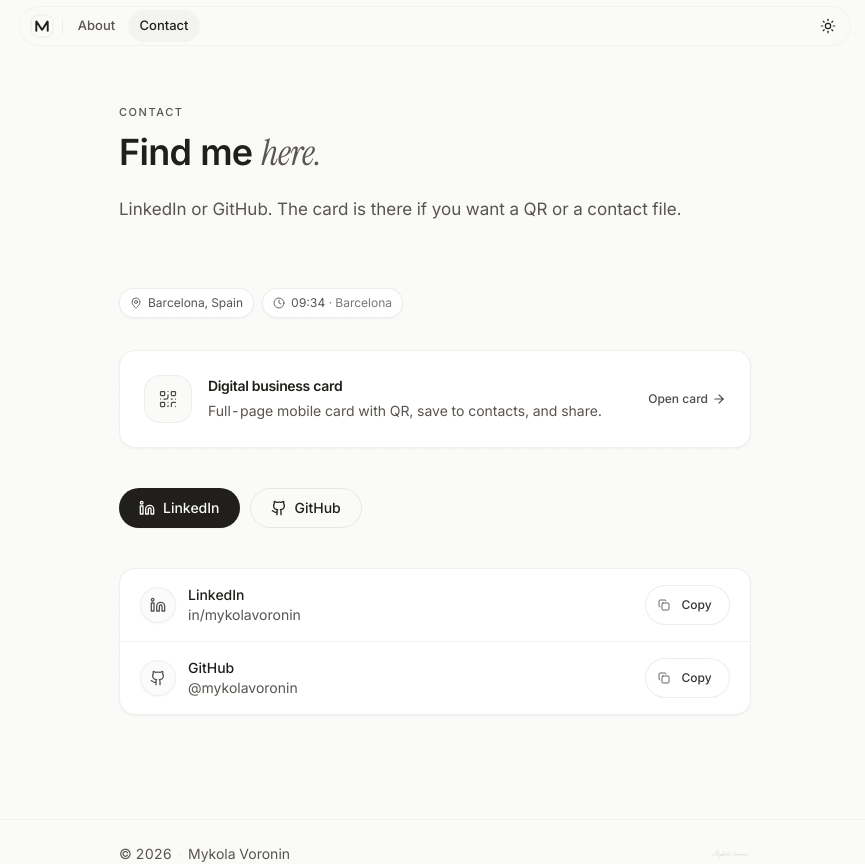
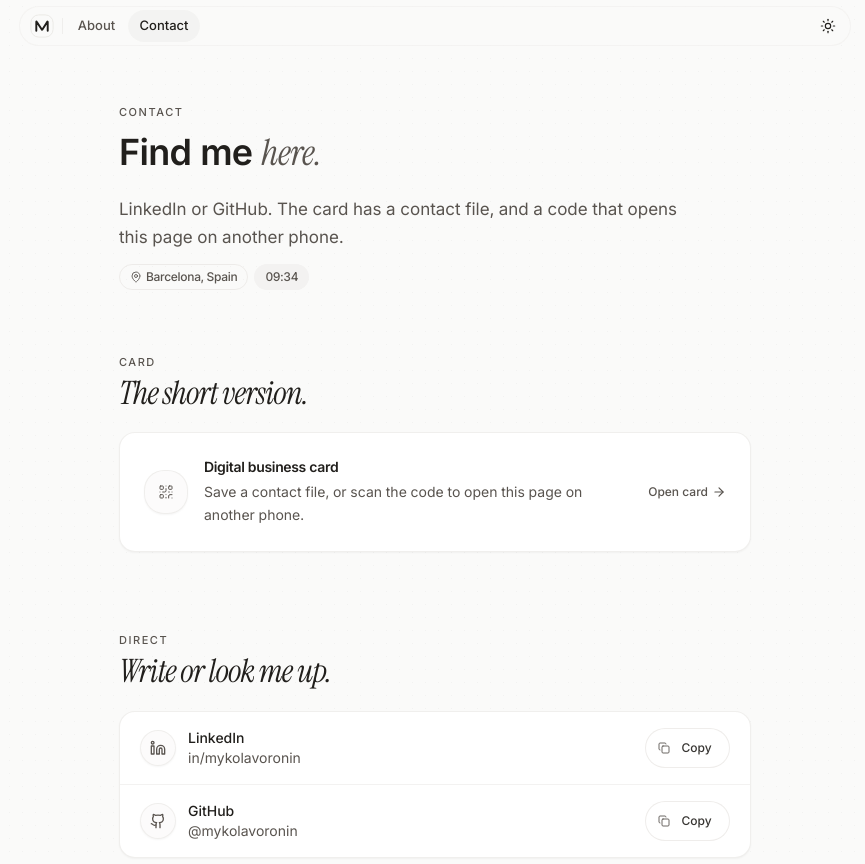
Before and after one commit to mykolavoronin/portfolio, a React (Vite) app: page /contact in a window 1280 px wide. Shown: the top 864 px of the page, without its empty margins (205-1070 px from the left). Built offline with nearby package versions, Linux system fonts and the light colour scheme; the HTML template or start-up script is replaced by a standard one.

Commit message:
Calm the contact page layout.
Keep the same surfaces and actions, with less competing chrome around how to reach me.

```diff
--- a/src/pages/ContactPage.tsx
+++ b/src/pages/ContactPage.tsx
@@ -1,11 +1,11 @@
 import { Link } from "react-router-dom";
 import { Github, Linkedin, MapPin, ArrowRight, QrCode } from "lucide-react";
-import { Button } from "@/components/ui/button";
 import { Seo } from "@/components/Seo";
 import { LocalTime } from "@/components/LocalTime";
 import { CopyButton } from "@/components/CopyButton";
 import { site } from "@/data/site";
-import { PageEnter, Reveal, Stagger, RevealItem } from "@/components/Motion";
+import { Badge } from "@/components/ui/badge";
+import { PageEnter, Reveal, Stagger, RevealItem, StoryHeading } from "@/components/Motion";
 
 const methods = [
   {
@@ -27,7 +27,7 @@ export default function ContactPage() {
     <PageEnter className="site-shell page-pad">
       <Seo
         title={`Contact — ${site.name}`}
-        description={`Connect with ${site.name} on LinkedIn or GitHub. Digital business card with QR and save to contacts.`}
+        description={`Connect with ${site.name} on LinkedIn or GitHub. Digital card: save a contact, or scan to open this page on another phone.`}
         path="/contact"
       />
       <div>
@@ -38,60 +38,48 @@ export default function ContactPage() {
             <span className="font-serif-italic font-normal text-muted-foreground">here.</span>
           </h1>
           <p className="mt-4 text-fluid-base text-muted-foreground leading-relaxed max-w-xl">
-            LinkedIn or GitHub. The card is there if you want a QR or a contact file.
+            LinkedIn or GitHub. The card has a contact file, and a code that opens this page on another phone.
           </p>
+          <div className="mt-3 flex flex-wrap gap-1.5">
+            <Badge variant="outline">
+              <MapPin className="h-3 w-3" strokeWidth={1.75} />
+              {site.location}
+            </Badge>
+            <Badge variant="muted">
+              <LocalTime showIcon={false} showCity={false} />
+            </Badge>
+          </div>
         </header>
 
-        <Reveal className="mb-8 flex flex-wrap gap-2">
-          <span className="inline-flex items-center gap-1.5 rounded-full border border-border/70 bg-card px-2.5 py-1.5 text-xs text-muted-foreground shadow-sm">
-            <MapPin className="h-3 w-3" strokeWidth={1.75} />
-            {site.location}
-          </span>
-          <span className="inline-flex items-center rounded-full border border-border/70 bg-card px-2.5 py-1.5 text-xs text-muted-foreground shadow-sm">
-            <LocalTime />
-          </span>
-        </Reveal>
-
-        <Reveal className="mb-10">
+        <Reveal>
+          <StoryHeading tag="Card" className="story-head-static">
+            The short version.
+          </StoryHeading>
           <Link
             to="/card"
-            className="pressable pressable-soft group relative flex flex-col sm:flex-row sm:items-center gap-4 overflow-hidden surface p-5 sm:p-6 transition-[border-color] duration-150 hover:border-foreground/12"
+            className="pressable pressable-soft group relative flex flex-col sm:flex-row sm:items-center gap-4 overflow-hidden surface p-5 sm:p-6 transition-colors hover:border-foreground/12"
           >
-            <span className="flex h-12 w-12 shrink-0 items-center justify-center rounded-2xl border border-border/60 bg-muted/40">
-              <QrCode className="h-5 w-5 text-foreground/80" strokeWidth={1.5} />
+            <span className="flex h-11 w-11 shrink-0 items-center justify-center rounded-xl border border-border/60 bg-muted/30 shadow-sm">
+              <QrCode className="h-4 w-4 text-muted-foreground" strokeWidth={1.5} />
             </span>
             <div className="min-w-0 flex-1">
               <p className="text-sm font-semibold tracking-tight text-foreground">Digital business card</p>
               <p className="mt-1 text-sm text-muted-foreground leading-relaxed">
-                Full-page mobile card with QR, save to contacts, and share.
+                Save a contact file, or scan the code to open this page on another phone.
               </p>
             </div>
-            <span className="inline-flex items-center gap-1 text-xs font-medium text-foreground/80 group-hover:text-foreground">
+            <span className="inline-flex items-center gap-1 text-xs font-medium text-muted-foreground group-hover:text-foreground transition-colors">
               Open card
               <ArrowRight className="h-3.5 w-3.5" />
             </span>
           </Link>
         </Reveal>
 
-        <Reveal className="mb-10 flex flex-wrap gap-2.5">
-          <Button asChild>
-            <a href={site.linkedin} target="_blank" rel="noopener noreferrer">
-              <Linkedin className="h-4 w-4" />
-              LinkedIn
-            </a>
-          </Button>
-          <Button variant="outline" asChild>
-            <a href={site.github} target="_blank" rel="noopener noreferrer">
-              <Github className="h-4 w-4" />
-              GitHub
-            </a>
-          </Button>
-        </Reveal>
-
-        <Stagger
-          className="surface divide-y divide-border/50 overflow-hidden"
-          fast
-        >
+        <Reveal className="page-section">
+          <StoryHeading tag="Direct" className="story-head-static">
+            Write or look me up.
+          </StoryHeading>
+          <Stagger className="surface divide-y divide-border/50 overflow-hidden" fast>
           {methods.map((m) => {
             const Icon = m.icon;
             return (
@@ -116,7 +104,8 @@ export default function ContactPage() {
               </RevealItem>
             );
           })}
-        </Stagger>
+          </Stagger>
+        </Reveal>
       </div>
     </PageEnter>
   );
```
